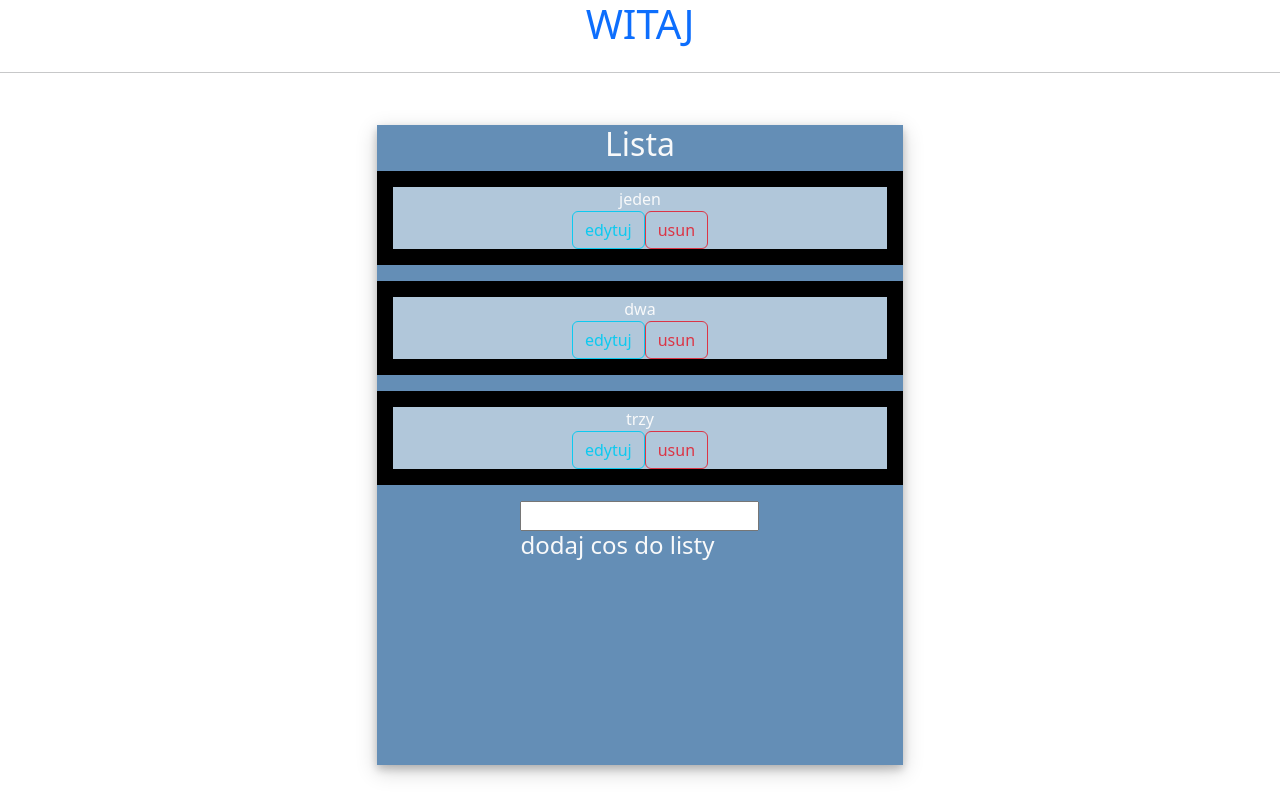
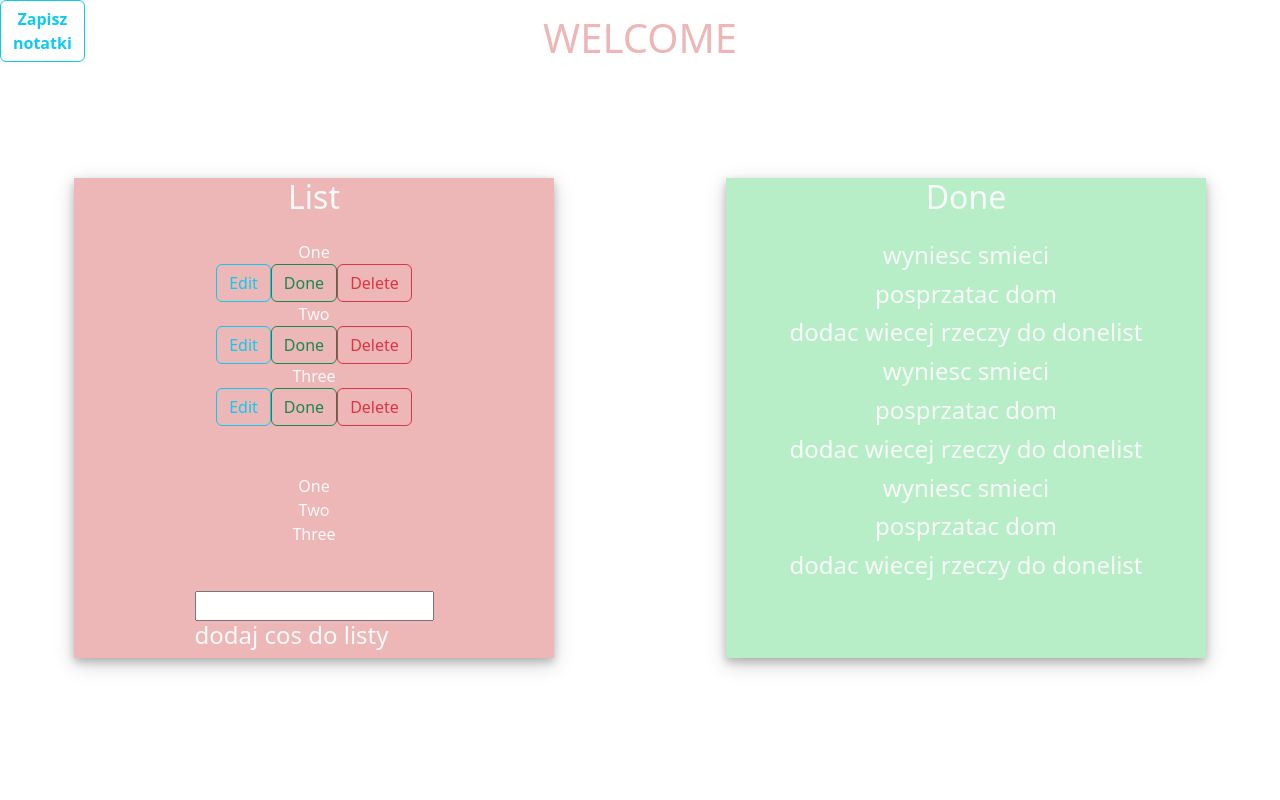
Before and after one commit to Dragonslayer49/listaTodo, a Nuxt app: page / in a window 1280 px wide. Built offline with nearby package versions, Linux system fonts and the light colour scheme.

Commit message:
w component dziala i jest edytowanie

```diff
--- /dev/null
+++ b/components/DoneList.vue
@@ -0,0 +1,30 @@
+<script setup lang="ts">
+import draggable from "vuedraggable";
+defineProps(['napis','items'])
+const emits=defineEmits([''])
+</script>
+
+<template>
+  <draggable
+      :list="items"
+  >
+    <template #item="{ element }">
+      <li>
+        <h4>
+          {{ element.text }}
+        </h4>
+      </li>
+    </template>
+  </draggable>
+
+
+
+</template>
+
+<style scoped>
+li {
+
+  padding:1px;
+  width: 100%;
+}
+</style>
--- a/components/Lista.vue
+++ b/components/Lista.vue
@@ -1,55 +1,60 @@
 <script setup lang="ts">
 import {ref} from "vue";
 
-defineProps(['napis'])
+const props =defineProps(['napis','items'])
 const zmienic = ref()
-const emit = defineEmits(['usun','edytuj'])
+const zmien=ref()
+const zrobiony=ref(props.napis)
+const emit = defineEmits(['usun','edytuj','Doneitems'])
 
 const editMode = ref(false);
 function Edycja(){
-  emit('edytuj',{zmienic})
+  zmien.value=zmienic.value;
+  emit('edytuj',zmien)
   editMode.value=false;
+  zmienic.value=null;
+}
+function doDone(){
+
+  emit('Doneitems',zrobiony);
 }
 </script>
 
 <template>
-  <ul>
     <div v-if="editMode==true">
       <form @submit.prevent="zmien">
 
         <input v-model="zmienic" type="text"/>
 
       </form>
-      <button type="button" @click="Edycja()" class="btn btn-outline-info">zapisz</button>
+      <div v-if="zmienic!=null">
+      <button type="button" @click="Edycja()" class="btn btn-outline-info">Save</button>
+        <button type="button" @click="editMode=!editMode" class="btn btn-outline-danger">Cancel</button>
+      </div>
+      <div v-else>
+        <button type="button" @click="Edycja()" class="btn btn-outline-info" disabled>Save</button>
+        <button type="button" @click="editMode=!editMode" class="btn btn-outline-danger">Cancel</button>
+      </div>
 
-      <button type="button" @click="editMode=!editMode" class="btn btn-outline-danger">anuluj</button>
     </div>
     <div v-else>
+
       <li>
         {{ napis }}
 
         <br>
-        <button type="button" @click="editMode=true" class="btn btn-outline-info">edytuj</button>
-
-        <button type="button" @click="emit('usun')" class="btn btn-outline-danger">usun</button>
+        <button type="button" @click="editMode=true" class="btn btn-outline-info">Edit</button>
+        <button type="button" @click="doDone" class="btn btn-outline-success">Done</button>
+        <button type="button" @click="emit('usun')" class="btn btn-outline-danger">Delete</button>
       </li>
     </div>
-  </ul>
 
 </template>
 
 <style scoped>
-ul {
-  list-style-type: none;
-  text-align: center;
-  padding: 1rem;
-  width: 100%;
-  background-color:black;
-
-}
 
 li {
   width: 100%;
-  background-color: #b1c7da;
 }
+
 </style>
--- a/package.json
+++ b/package.json
@@ -14,7 +14,9 @@
     "sass": "^1.66.1"
   },
   "dependencies": {
+    "@popperjs/core": "^2.11.8",
     "bootstrap": "^5.3.1",
-    "vue": "^3.3.4"
+    "vue": "^3.3.4",
+    "vuedraggable": "^4.1.0"
   }
 }
--- a/pages/index.vue
+++ b/pages/index.vue
@@ -1,14 +1,22 @@
 <script setup lang="js">
 import {ref} from 'vue'
+import draggable from 'vuedraggable';
 
 const {$bootstrap} = useNuxtApp();
 const modalElement = ref();
 const modalisko = ref();
+const pokazskonczone = ref(false);
 const nuxtApp = useNuxtApp();
 let id = 0;
 const tekst = ref()
-const items = ref([{id: id++, text: 'jeden'}, {id: id++, text: 'dwa'}, {id: id++, text: "trzy"}])
+const items = ref([{id: id++, text: 'One'}, {id: id++, text: 'Two'}, {id: id++, text: "Three"}])
+const Doneitems=ref([{id: id++,text:'wyniesc smieci'},{id: id++,text:'posprzatac dom'},{id: id++,text:'dodac wiecej rzeczy do donelist'}])
 
+function DoDone(zrobione){
+  Doneitems.value.push({id: id++,text: zrobione.value})
+  usun.items.value.splice()
+  zrobione.value = null;
+}
 function dodaj() {
   const czyjest = items.value.filter((i) => i.text === tekst.value);
   if (czyjest.length) {
@@ -28,10 +36,15 @@ function dodaj() {
       console.log("nie");
     }
   }
+  let i = 0;
+  for (i; i < items.value.length; i++) {
+    console.log(items.value[i].text);
+  }
 }       //DODAJE NOWY TEKST DO ARRAYA ITEMS
 
-function edytujItemy(index,zmien) {
-  items.value[index].text=zmien;
+function edytujItemy(index, zmien) {
+  items.value[index].text = zmien;
+
 }
 
 function popup() {
@@ -48,33 +61,53 @@ function popup() {
 
   <main>
 
-    <div class="text-primary justify-content-around d-flex">
+    <div class="d-flex w-100 position-relative">
 
-      <h1>WITAJ</h1></div>
-    <hr>
-    <div class="row">
-      <div id="NaSrodek" class="d-flex justify-content-around align-items-center col-12 h-100">
-        <div id="blok" class="text-light h-100">
+      <div id="welcome" class="">
+        <h1 id="welcomeText">WELCOME</h1>
+      </div>
+      <div class="align-self-end">
+        <button type="button" class="btn btn-outline-info" @Click="pokazskonczone=true"><b>Zapisz<br/>notatki</b>
+        </button>
+      </div>
+    </div>
 
 
-          <div class="containter">
     <div class="row">
+      <div id="NaSrodek" class="d-flex justify-content-around align-items-center col-6 h-100">
+        <div id="blok" class="d-flex flex-column text-light">
 
-              <h2 class="d-flex justify-content-around align-self-start">Lista</h2>
-              <div id="lista" class="d-flex flex-column align-self-start justify-content-center">
 
+          <h2 class="align-self-center">List</h2>
+          <div id="lista" class="d-flex flex-column">
+            <ul>
               <Lista
                   v-for="(item, index) in items"
                   :key="item.id"
                   :napis="item.text"
+                  :items="items"
                   @usun="items.splice(index, 1)"
                   @edytuj="(zmien)=>edytujItemy(index,zmien)"
+                  @Doneitems="(zrobione)=>DoDone(zrobione)"
               />                                                                  <!--LISTA-->
-
+            </ul>
           </div>
 
 
-              <div id="dolnyBar" class="d-flex  align-self-end justify-content-center">
+
+          <draggable
+              :list="items"
+              tag="ul">
+            <template #item="{ element: napis }">
+              <li>
+                {{ napis.text}}
+              </li>
+            </template>
+          </draggable>                                            <!--draggable test-->
+
+
+
+          <div id="dolnyBar" class="d-flex align-self-center mt-auto">
             <form @submit.prevent="dodaj">
 
               <input v-model="tekst" type="text"/>
@@ -87,26 +120,93 @@ function popup() {
 
         </div>
       </div>
+
+        <div id="done" class="d-flex justify-content-around align-items-center col-6 h-100">
+          <div id="blokDone" class="d-flex flex-column text-light">
+            <h2 class="align-self-center">Done</h2>
+            <div id="lista" class="d-flex flex-column">
+
+
+              <ul>
+
+
+                <DoneList
+                    v-for="(item, index) in Doneitems"
+                    :key="item.id"
+                    :napis="Doneitems.text"
+                    :items="Doneitems"
+                />
+              </ul>
+
+
             </div>
           </div>
         </div>
+      </div>
+
   </main>
 
 </template>
 
 <style scoped>
+body {
+  font-family: sans-serif;
+}
+
 main {
   min-height: 100vh;
 }
+
+ul {
+  list-style-type: none;
+  text-align: center;
+  padding: 1rem;
+  width: 100%;
+
+}
+
+#welcomeText {
+
+
+  color: #edb7b7;
+}
+
+#welcome {
+  left: 50%;
+  top: 50%;
+  position: absolute;
+  transform: translate(-50%, -30%);
+}
+
 #blok {
 
-  background-color: #648eb6;
+  background-color: #edb7b7;
   min-width: 30rem;
-  min-height: 40rem;
+  min-height: 30rem;
+  height: auto;
+
+
   box-shadow: 0 4px 8px 0 rgba(0, 0, 0, 0.2), 0 6px 20px 0 rgba(0, 0, 0, 0.19);
 }
 
+#blokDone {
+
+  background-color: #b7edc7;
+  min-width: 30rem;
+  min-height: 30rem;
+  height: auto;
+
+
+  box-shadow: 0 4px 8px 0 rgba(0, 0, 0, 0.2), 0 6px 20px 0 rgba(0, 0, 0, 0.19);
+}
+
+
 #NaSrodek {
+
+  min-height: calc(100vh - 89px);
+}
+
+#done {
 
   min-height: calc(100vh - 89px);
 }
```
Also changed, not shown: 1 other file (tests, documents, lock files or other folders). Lines whose indentation alone changed are shown as unchanged.
